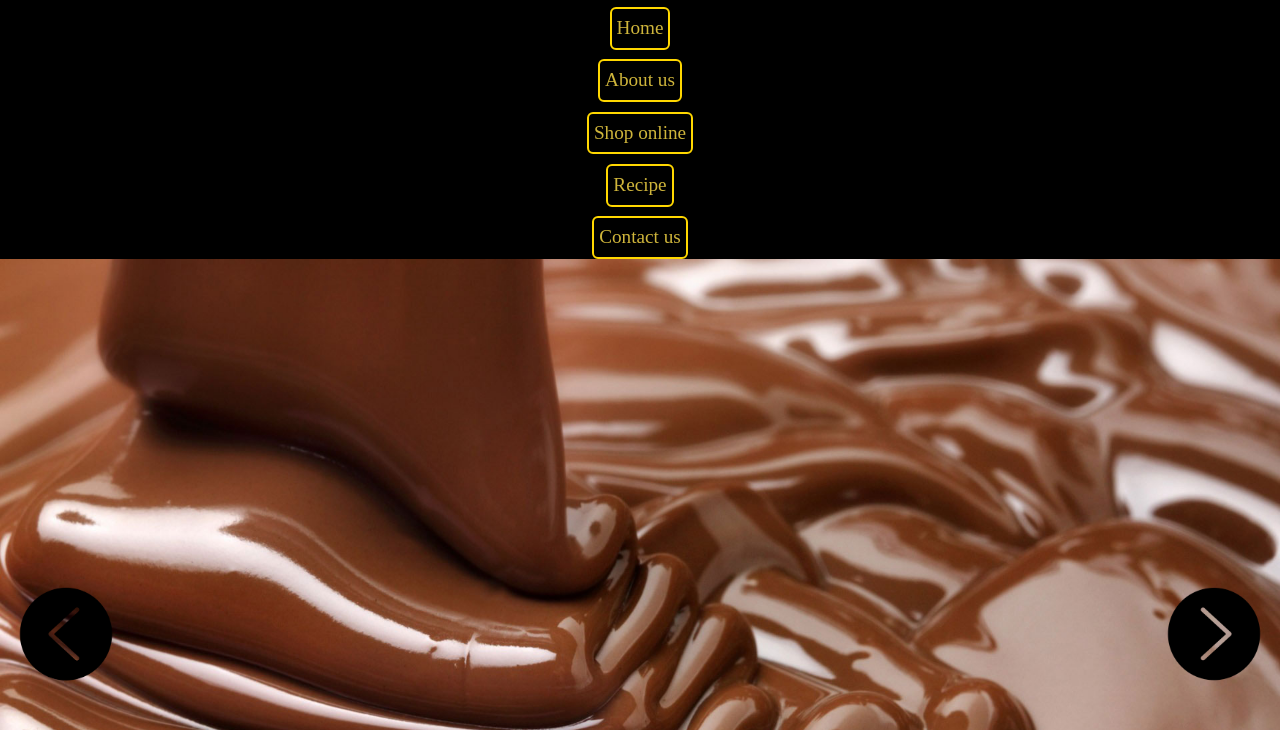
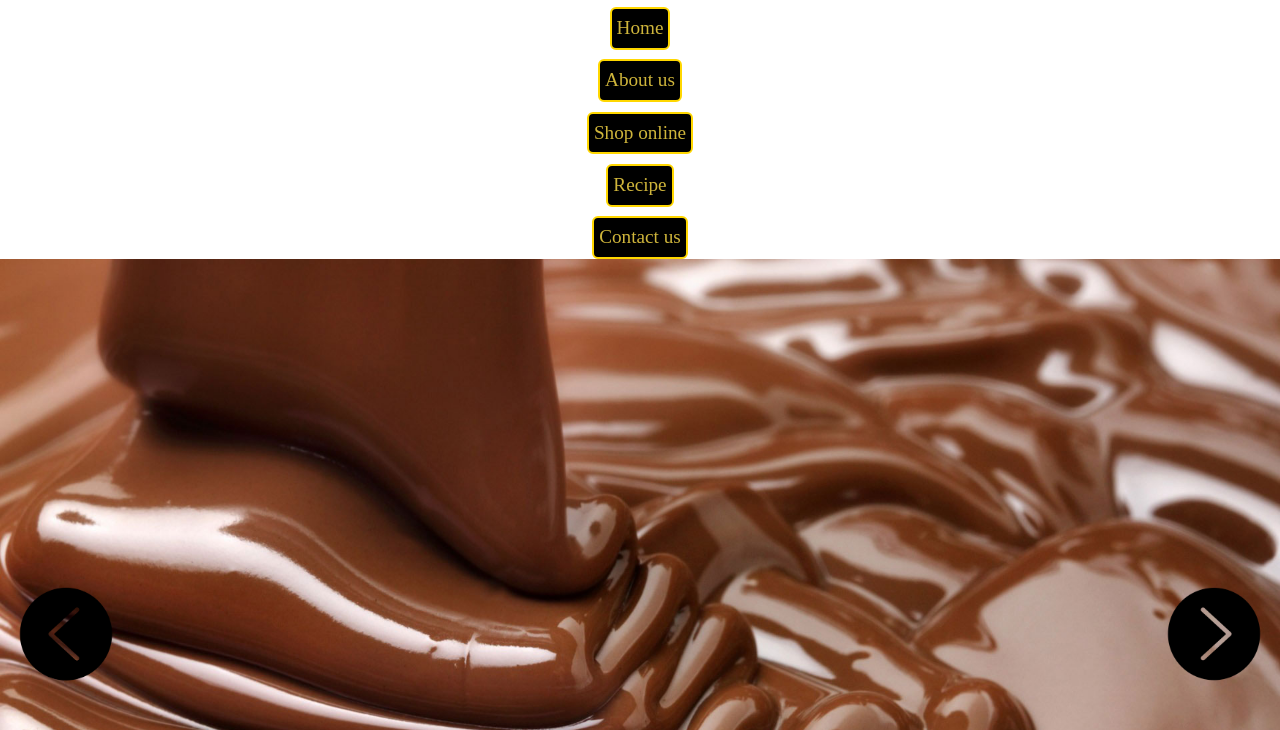
Before and after one commit to onuo0005/Final-website, a plain HTML site: page index.html in a window 1280 px wide. Shown: the part 70-800 px from the top of the page. Drawn offline with Linux system fonts and the light colour scheme.

Commit message:
background color change

```diff
--- a/css/main.css
+++ b/css/main.css
@@ -19,7 +19,7 @@ html {
 
 body {
   margin: 0;
-  background-color: black;
+  background-color: white;
 }
 
 h1 {
```
Also changed, not shown: index.html (+1 -1 lines).
